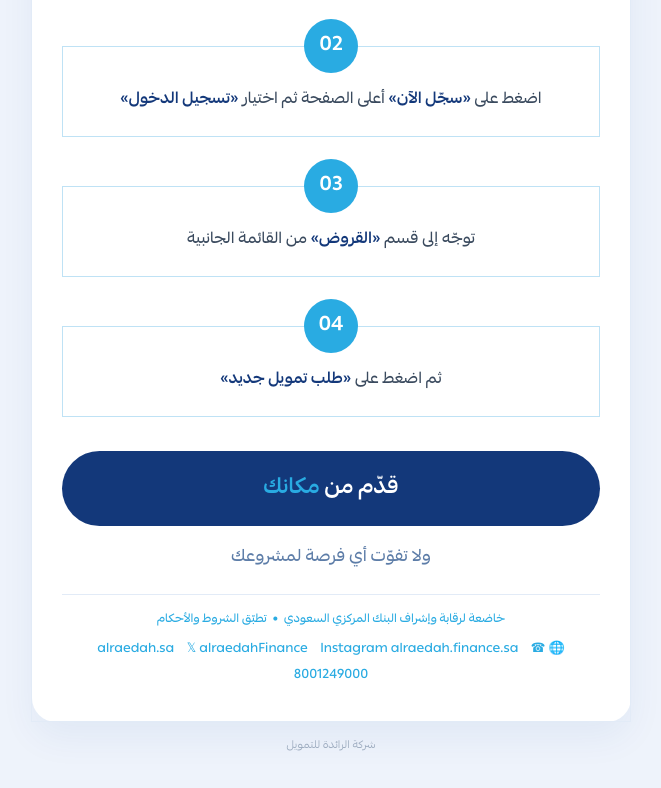
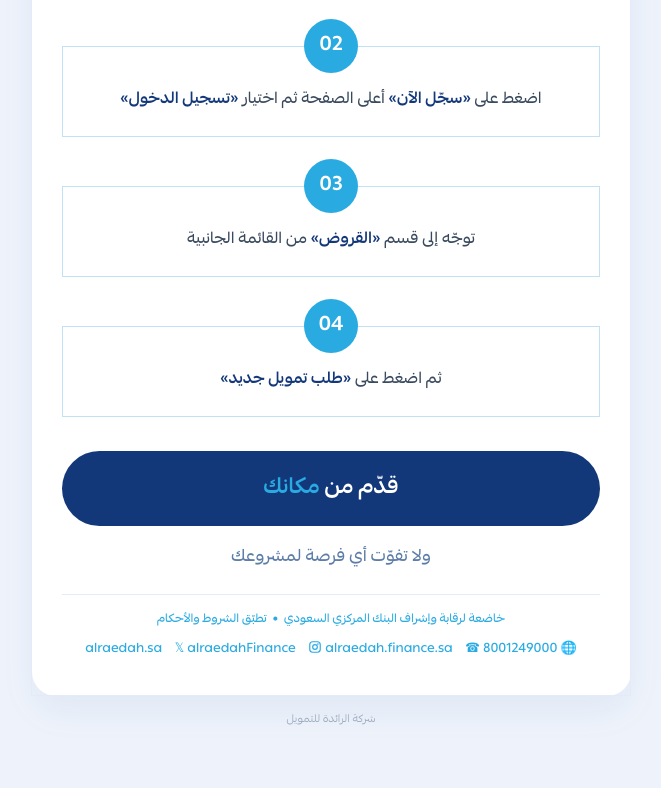
Before and after one commit to TMDweb/alraedah, a plain HTML site: page tamweel-mashroaak-min-makanak-v2/index.html in a window 1280 px wide. Shown: the part 1206-1994 px from the top of the page, without its empty margins (309-970 px from the left). After the commit the page ends 1968 px from the top, so only its background shows below. Drawn offline with Linux system fonts and the light colour scheme.

Commit message:
Use Instagram icon in Tamweel footer

```diff
--- a/tamweel-mashroaak-min-makanak-v2/index.html
+++ b/tamweel-mashroaak-min-makanak-v2/index.html
@@ -219,7 +219,7 @@
                 <!-- Social -->
                 <tr><td class="gutter" style="padding:4px 30px 32px;">
                   <p style="margin:0; font-size:13px; line-height:2; color:#29abe2; text-align:center; direction:rtl; font-weight:500;">
-                    🌐 alraedah.sa &nbsp;&nbsp; 𝕏 alraedahFinance &nbsp;&nbsp; Instagram alraedah.finance.sa &nbsp;&nbsp; ☎ 8001249000
+                    🌐 alraedah.sa &nbsp;&nbsp; 𝕏 alraedahFinance &nbsp;&nbsp; <img src="assets/instagram.svg" width="14" height="14" alt="Instagram" style="display:inline-block; width:14px; height:14px; vertical-align:-2px; border:0;"> alraedah.finance.sa &nbsp;&nbsp; ☎ 8001249000
                   </p>
                 </td></tr>
 
```
Also changed, not shown: tamweel-mashroaak-min-makanak-v2/assets/instagram.svg (added).
